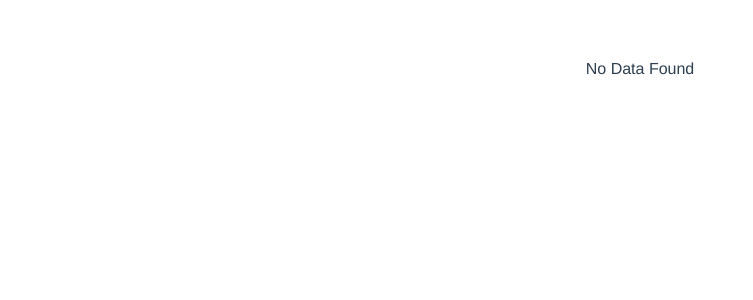
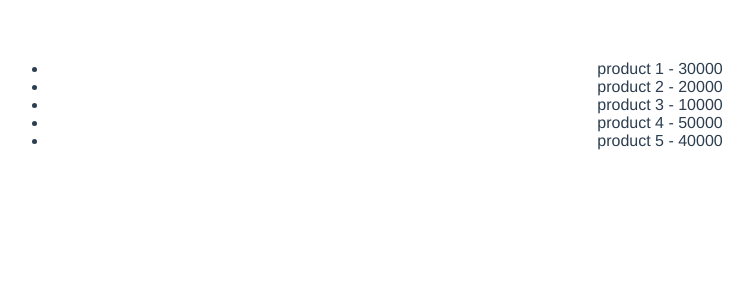
Before and after one commit to nentinur/belajar-vue-js, a Vue app: page / in a window 1280 px wide. Shown: the top 300 px of the page, without its empty margins (0-753 px from the left). Built offline with nearby package versions, Linux system fonts and the light colour scheme.

Commit message:
#5 LifeCycle Hooks

```diff
--- a/src/App.vue
+++ b/src/App.vue
@@ -1,13 +1,10 @@
 <template>
-  <!-- CONDITIONAL DAN LOOP -->
-
-  <!-- IF
-  If ini akan menampilkan data, jika datanya ada,
-  dan menampilkan tulisan "No Data Found", jika datanya tidak ada -->
-  <div v-if="product.length">
+  <!-- LIFECYCLE HOOKS
+  LifeCycle Hooks adalah jendela dimana Library yang digunakan bekerja dibalik layar
+  LifeCycle hooks memungkinakan untuk mengetahui komponen yang dibuat ditambahkan ke DOM, diperbarui, atau dihancurkan -->
+  <div v-if="products.length">
   <ul>
-    <!-- FOR -->
-    <li v-for="item in product" :key="item.id">
+    <li v-for="item in products" :key="item.id">
       {{ item.title }} - {{ item.price }}
     </li>
   </ul>
@@ -26,16 +23,37 @@ export default {
   name: 'App',
   data() {
     return {
-
-      product: [
-        // { id: 1, title: "product 1", price: 30000 },
-        // { id: 2, title: "product 2", price: 20000 },
-        // { id: 3, title: "product 3", price: 10000 },
-        // { id: 4, title: "product 4", price: 50000 },
-        // { id: 5, title: "product 5", price: 40000 }
-      ]
+      products: []
     }
   },
+  // LifeCycle Hooks
+  // urutan dijalankannya adalah beforeCreate - created - beforeMount - mount,
+  // meskipun tataletaknya diacak, urutannya akan tetap seperti itu
+  beforeCreate() {
+    // jika ingin menjalankan fungsi, yang ingin dieksekusi sebelum komponen dibuat, maka kita harus meletakkannya di beforeCreate
+    console.log('Before Create')
+  },
+  created() {
+    // jika ingin membuat perintah setelah komponen dibuat, maka kita meletakkannya di created
+    console.log('Created')
+
+    // data ini dipanggil setelah komponen dibuat di lifecycle hooks
+    this.products = [
+      { id: 1, title: "product 1", price: 30000 },
+      { id: 2, title: "product 2", price: 20000 },
+      { id: 3, title: "product 3", price: 10000 },
+      { id: 4, title: "product 4", price: 50000 },
+      { id: 5, title: "product 5", price: 40000 }
+    ]
+  },
+  beforeMount() {
+    // jika ingin menjalankan fungsi setelah created, kita harus meletakkannya di beforeMount
+    console.log('Before Mount')
+  },
+  mounted() {
+    // jika ingin menjalankan fungsi setetah komponen mounted ke DOM, maka kita harus meletakkannya di mounted
+    console.log('Mounted')
+  }
 
 }
 </script>
```
